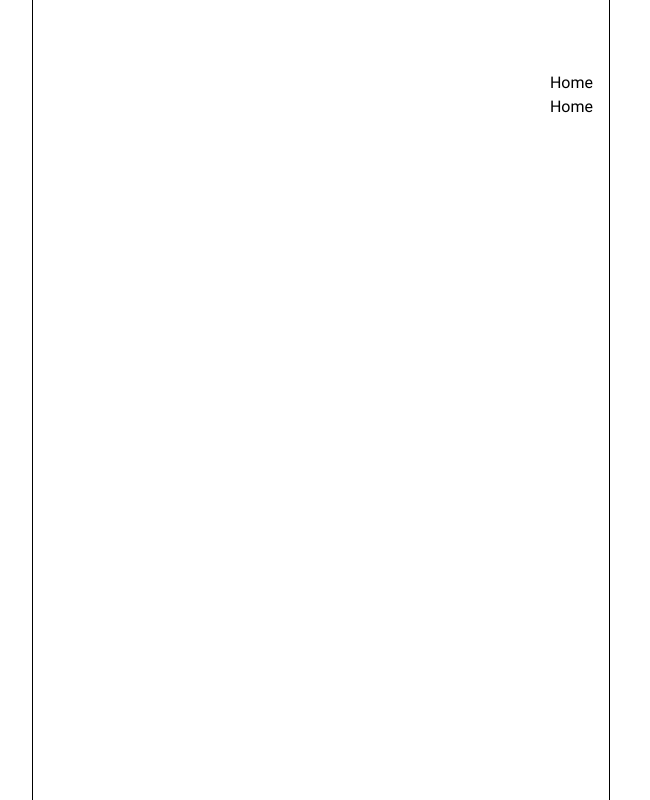
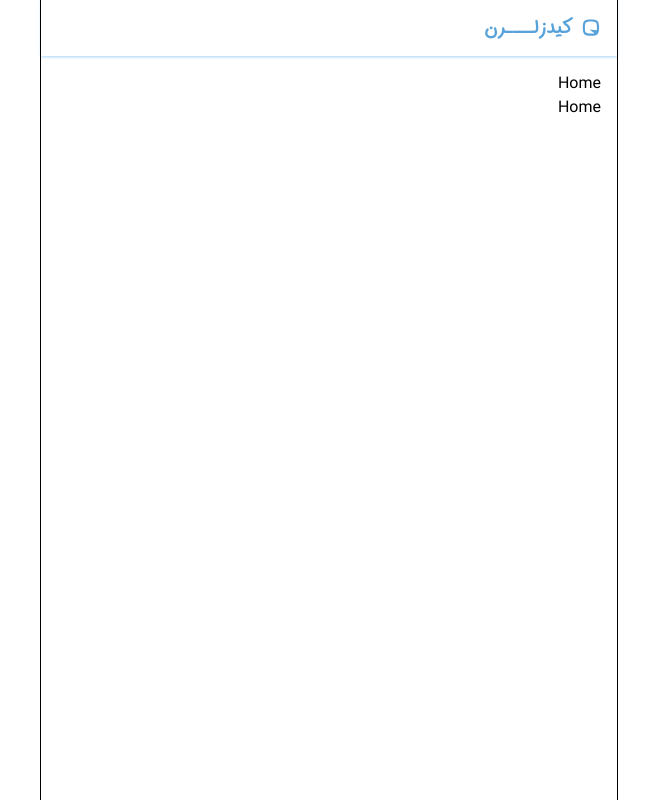
Before and after one commit to parsa-ai/kidslearn, a Next.js app: page / in a window 1280 px wide. Shown: the whole page, without its empty margins (422-1072 px from the left). Built offline with nearby package versions, Linux system fonts and the light colour scheme.

Commit message:
add header

```diff
--- /dev/null
+++ b/app/components/icons/LogoIcon.tsx
@@ -0,0 +1,16 @@
+import { SVGProps } from "react";
+const LogoIcon = (props: SVGProps<SVGSVGElement>) => (
+  <svg
+
+    viewBox="0 0 24 24"
+    fill="#7D82B3"
+    xmlns="http://www.w3.org/2000/svg"
+    {...props}
+  >
+    <path
+      d="M11.9 1.7002C15.9015 1.7002 18.322 2.2052 19.7584 3.6416C21.1948 5.078 21.6998 7.49857 21.6998 11.5C21.6998 15.5014 21.1948 17.922 19.7584 19.3584C18.322 20.7948 15.9015 21.2998 11.9 21.2998C7.89859 21.2998 5.47802 20.7948 4.04163 19.3584C2.60523 17.922 2.10022 15.5014 2.10022 11.5C2.10022 7.49857 2.60523 5.078 4.04163 3.6416C5.47802 2.2052 7.89859 1.7002 11.9 1.7002ZM11.9 4.2998C9.88176 4.2998 8.53094 4.44411 7.61096 4.66113C6.68986 4.87847 6.18713 5.17188 5.87952 5.47949C5.5719 5.78711 5.27849 6.28983 5.06116 7.21094C4.84414 8.13092 4.69983 9.48173 4.69983 11.5C4.69983 13.5183 4.84414 14.8691 5.06116 15.7891C5.27849 16.7102 5.5719 17.2129 5.87952 17.5205C6.18713 17.8281 6.68986 18.1215 7.61096 18.3389C8.53094 18.5559 9.88176 18.7002 11.9 18.7002C13.5237 18.7002 14.7138 18.6041 15.5953 18.4551L16.0455 18.3789L15.6842 18.0996L10.1295 13.7998L10.153 13.7148L18.7467 14.5674L18.944 14.5869L18.9655 14.3896C19.0488 13.6222 19.1002 12.675 19.1002 11.5C19.1002 9.48173 18.9559 8.13092 18.7389 7.21094C18.5216 6.28983 18.2281 5.78711 17.9205 5.47949C17.6129 5.17188 17.1102 4.87847 16.1891 4.66113C15.2691 4.44411 13.9183 4.2998 11.9 4.2998Z"
+      stroke="none"
+    />
+  </svg>
+);
+export default LogoIcon;
--- a/app/layout.tsx
+++ b/app/layout.tsx
@@ -1,6 +1,7 @@
 import type { Metadata } from "next";
 import "./globals.css";
 import { iranSansDn } from "./lib/font";
+import LogoIcon from "./components/icons/LogoIcon";
 
 export const metadata: Metadata = {
   title: "کیدزلرن | صفحه اصلی",
@@ -14,10 +15,12 @@ export default function RootLayout({
 }>) {
   return (
     <html lang="fa" dir="rtl">
-      <body className={`overflow-hidden ${iranSansDn.className}`}>
+      <body className={`overflow-hidden ${iranSansDn.className} `}>
         <main className="max-w-xl mx-auto h-full min-h-dvh outline">
-          <header className="w-full h-14 flex justify-between items-center bg-primary-700  px-4">
-            <h1 className="text-lg font-bold text-white">کیدزلــــرن</h1>
+          <header className="w-full h-14 gap-2 flex items-center shadow shadow-primary-light px-4">
+            <LogoIcon className="fill-primary w-5" />
+            <h1 className="text-lg font-bold text-primary">کیدزلــــرن</h1>
+
           </header>
           <section className="w-full p-4">
             {children}
```
